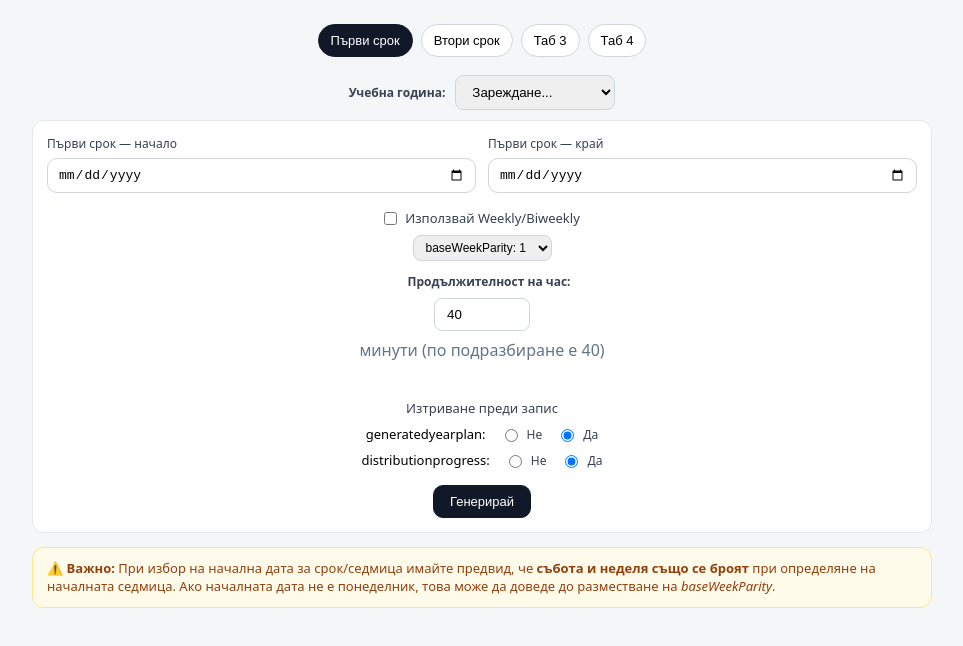
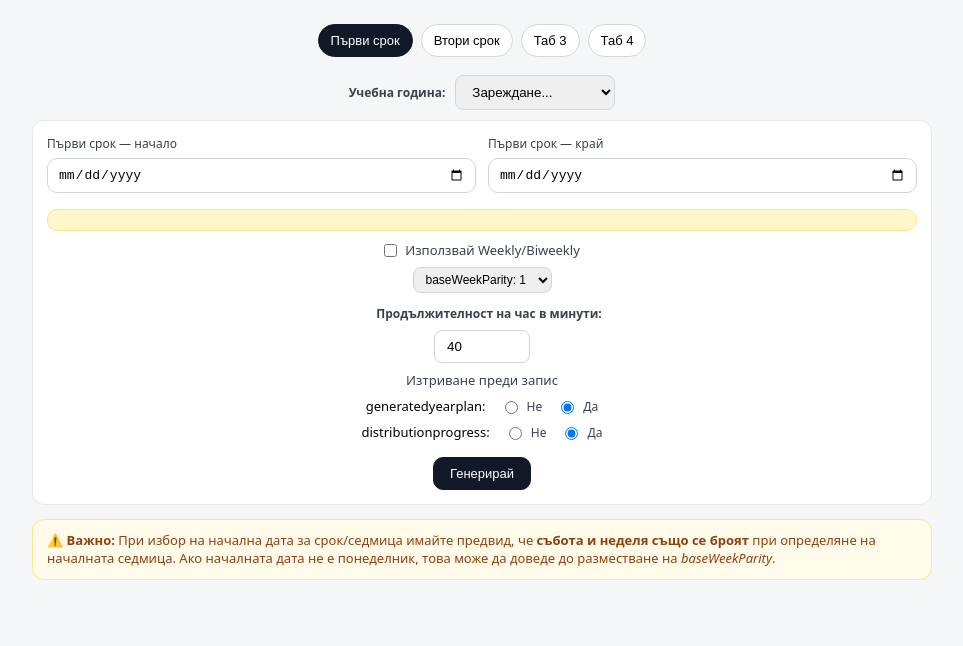
Before and after one commit to ViktorVelkov/vision26, a website with bundled scripts: page public/schedule/html/terms.html in a window 1280 px wide. Shown: the whole page, without its empty margins (158-1121 px from the left). Built offline with nearby package versions, Linux system fonts and the light colour scheme.

Commit message:
Cosmetic changes

```diff
--- a/public/schedule/html/terms.html
+++ b/public/schedule/html/terms.html
@@ -12,7 +12,13 @@
     .tab.active{background:#111827;color:#fff;border-color:#111827}
     .panel{background:#fff;border:1px solid #e5e7eb;border-radius:12px;padding:14px}
     .grid{display:grid;grid-template-columns:1fr 1fr;gap:12px}
-    #tableTerm1, #tableTerm2 { margin-top:16px; }
+    #tableTerm1, #tableTerm2 {
+      margin-top: 16px;
+      background: #fff7cc;
+      border: 1px solid #fde68a;
+      border-radius: 10px;
+      padding: 10px;
+    }
     label{font-size:12px;color:#374151;display:flex;flex-direction:column;gap:6px}
     input[type="date"]{padding:8px 10px;border:1px solid #d1d5db;border-radius:10px;font-size:13px}
     .empty{color:#6b7280;font-size:13px}
@@ -53,7 +59,7 @@
       </div>
       <div style="margin-top:12px;display:flex;flex-direction:column;gap:8px;align-items:center;">
         <label for="lessonDurationInput" style="font-weight:600; margin-left:14px;">
-          Продължителност на час:
+          Продължителност на час в минути:
         </label>
 
         <input
@@ -65,7 +71,6 @@
           style="padding:8px 12px; border:1px solid #cfd5dd; border-radius:8px; width:70px;"
         >
 
-        <span style="color:#64748b;">минути (по подразбиране е 40)</span><br>
         <div style="font-size:13px;color:#374151;">Изтриване преди запис</div>
 
         <div style="display:flex;gap:14px;align-items:center;font-size:13px;">
@@ -111,7 +116,7 @@
       </div>
       <div style="margin-top:12px;display:flex;flex-direction:column;gap:8px;align-items:center;">
         <label for="lessonDurationInput" style="font-weight:600; margin-left:14px;">
-          Продължителност на час:
+          Продължителност на час в минути:
         </label>
 
         <input
@@ -123,7 +128,6 @@
           style="padding:8px 12px; border:1px solid #cfd5dd; border-radius:8px; width:70px;"
         >
 
-        <span style="color:#64748b;">минути(по подразбиране е 40)</span><br>
         <div style="font-size:13px;color:#374151;">Изтриване преди запис на:</div>
 
         <div style="display:flex;gap:14px;align-items:center;font-size:13px;">
```
